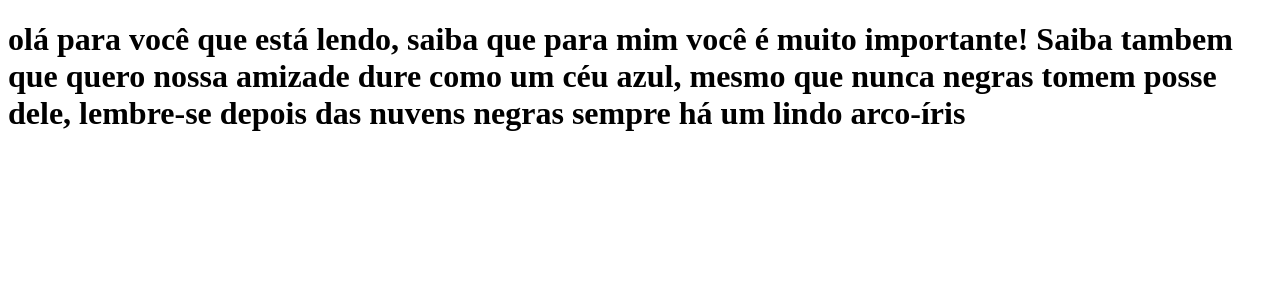
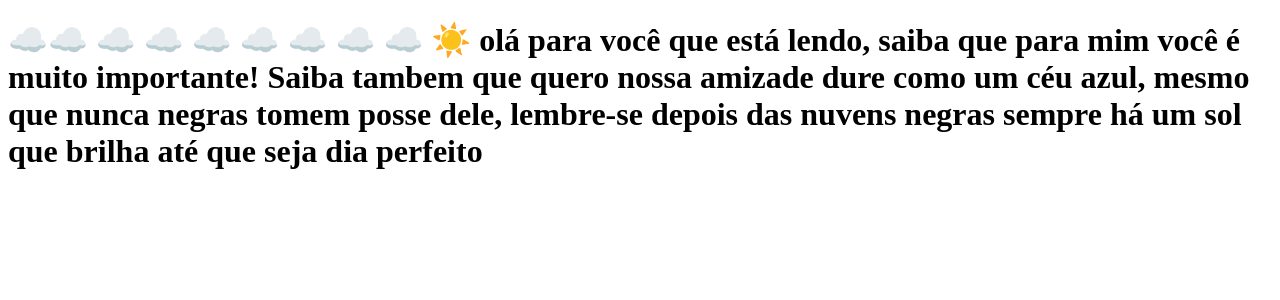
Before and after one commit to Filipe-e/treinando, a Next.js app: page / in a window 1280 px wide. Shown: the top 300 px of the page. Built offline with nearby package versions, Linux system fonts and the light colour scheme.

Commit message:
altera a mensagem

```diff
--- a/pages/index.js
+++ b/pages/index.js
@@ -1,7 +1,8 @@
 function Home() {
     return <h1>
+☁️☁️   ☁️     ☁️             ☁️ ☁️ ☁️           ☁️ ☁️ ☀️
 olá para você que está lendo, saiba que para mim você é muito importante! Saiba tambem que quero nossa amizade dure como um céu azul, mesmo que nunca negras tomem posse dele, lembre-se
-depois das nuvens negras sempre há um lindo arco-íris
+depois das nuvens negras sempre há um sol que brilha até que seja dia perfeito
     </h1>
 }
 
```
